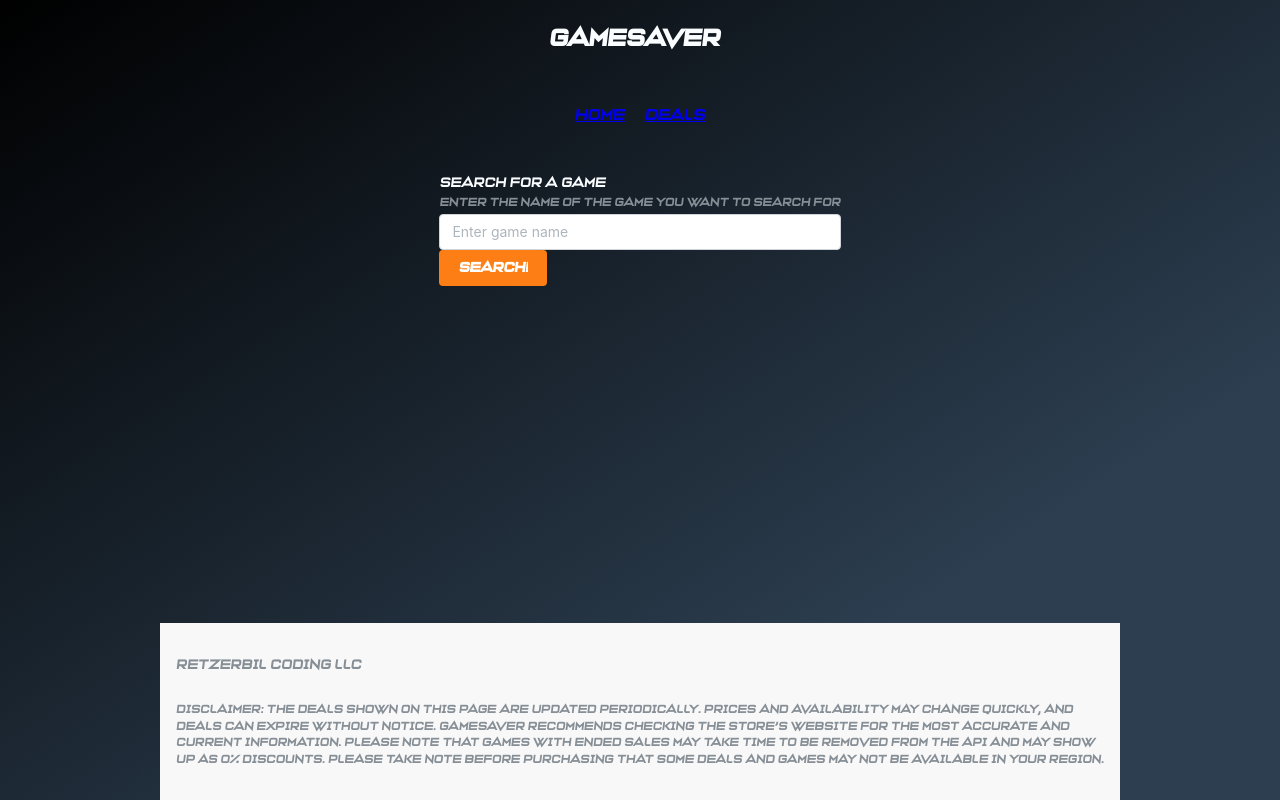
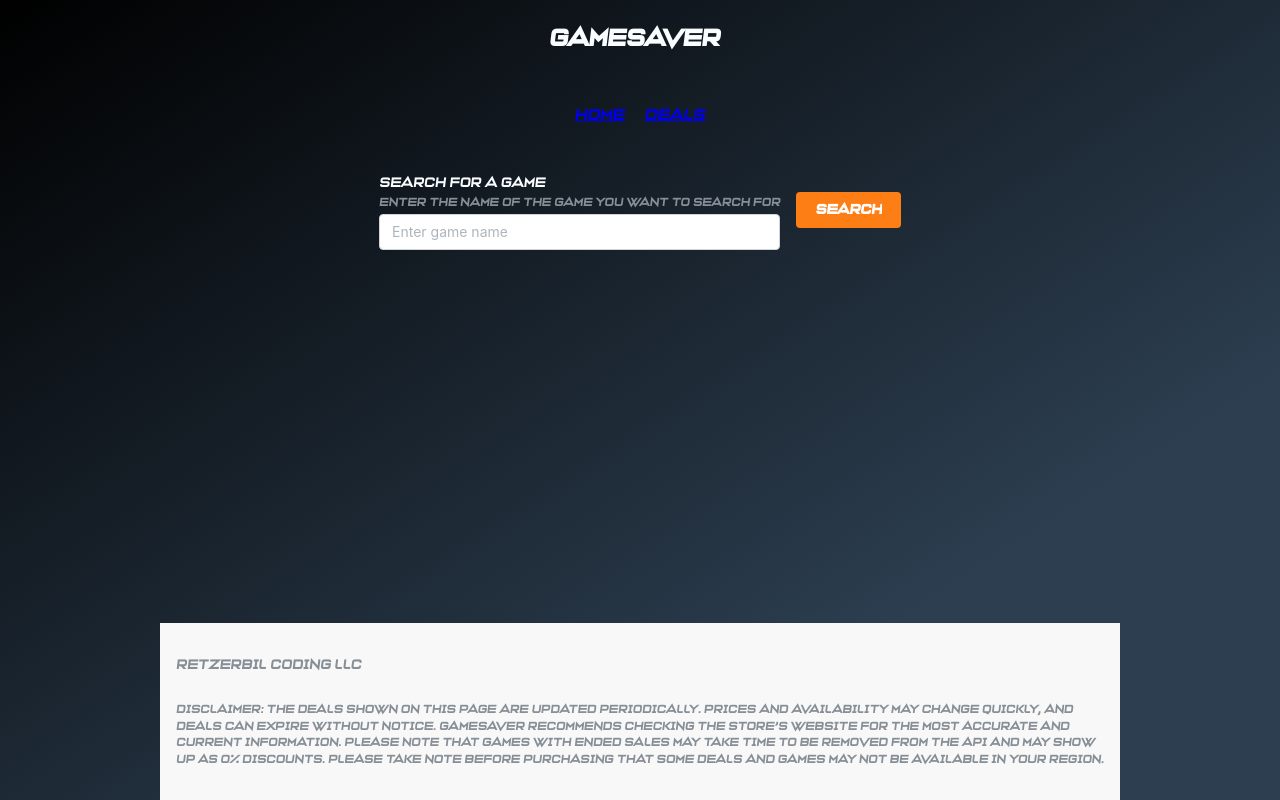
Before and after one commit to retzerbil/GameSaver, a React (Vite) app: page /deals in a window 1280 px wide. Built offline with nearby package versions, Linux system fonts and the light colour scheme; no server answers.

Commit message:
centering stuff

```diff
--- a/src/components/GameSearch.tsx
+++ b/src/components/GameSearch.tsx
@@ -109,6 +109,7 @@ export const GameSearch = () => {
 	return (
 		<>
 			<form onSubmit={handleSearch}>
+				<Group justify="center">
 					<TextInput
 						label="Search for a game"
 						description="Enter the name of the game you want to search for"
@@ -117,8 +118,9 @@ export const GameSearch = () => {
 						onChange={(event) => setQuery(event.currentTarget.value)}
 					/>
 					<Button type="submit" variant="filled" color="orange">
-					Search!
+						Search
 					</Button>
+				</Group>
 			</form>
 			<div style={{ position: "relative" }}>
 				<LoadingOverlay
```
Also changed, not shown: src/app.scss (line endings or trailing spaces). Lines whose indentation alone changed are shown as unchanged.
